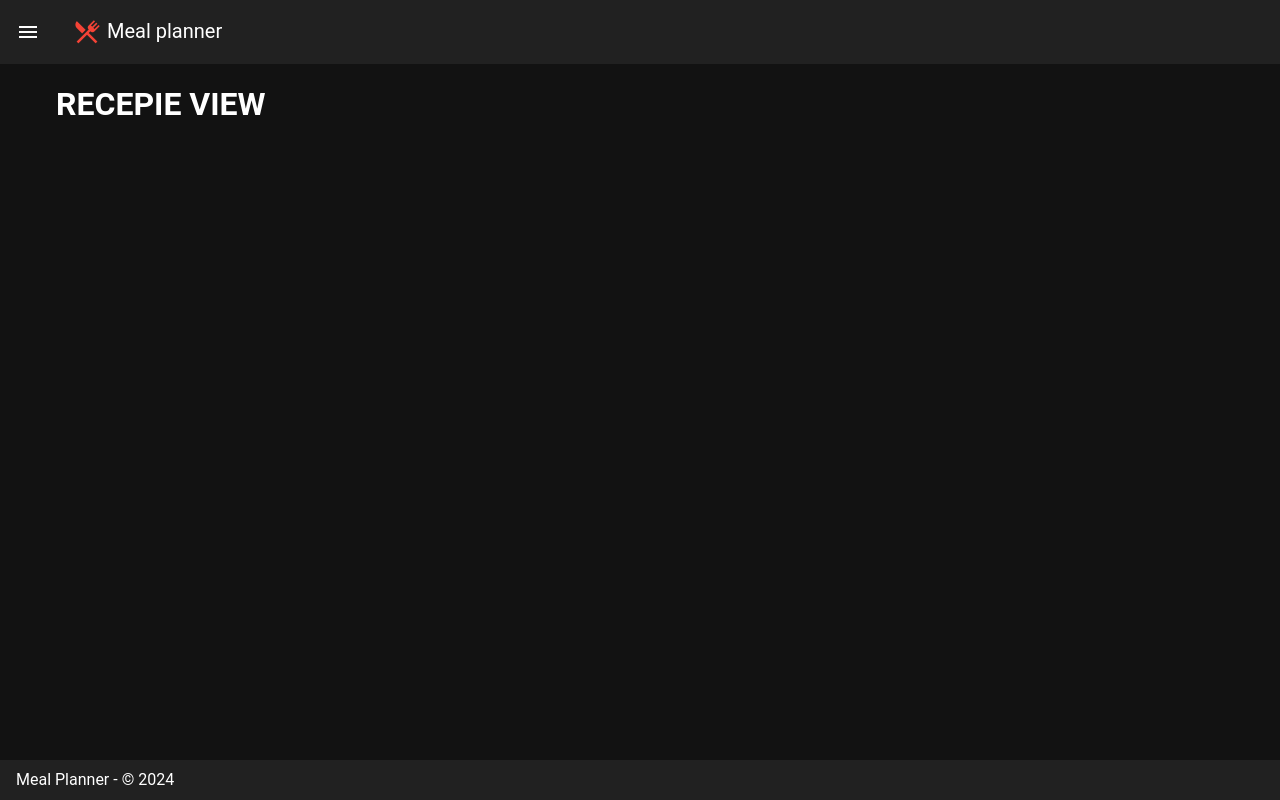
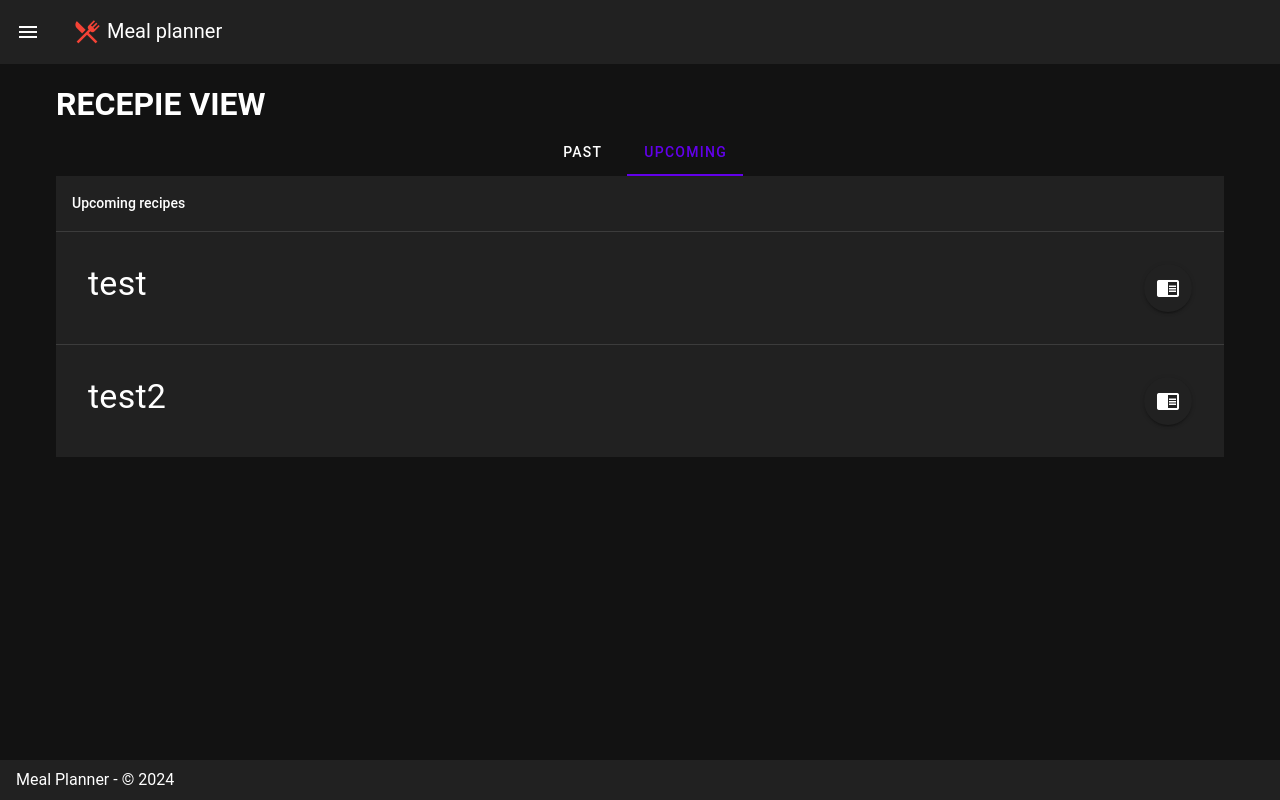
Before and after one commit to nekkox/Recipe-App, a Vue app: page /recipes in a window 1280 px wide. Built offline with nearby package versions, Linux system fonts and the light colour scheme.

Commit message:
Edit RecipiesList component to show past and future recipes

```diff
--- a/src/components/RecipeTable.vue
+++ b/src/components/RecipeTable.vue
@@ -1,14 +1,32 @@
 <script setup>
+const props = defineProps(['recipes', 'title'])
+const emits = defineEmits(["openPreview"]);
 
+const openPreview = (recipe) => {
+    emits("openPreview", recipe);
+};
 </script>
 
 <template>
     <v-table>
         <thead>
             <tr>
-            <th class="text-left"> //TITLE//</th>
+                <th class="text-left">{{ title }}</th>
             </tr>
         </thead>
+        <tbody>
+            <tr v-for="recipe in recipes" :key="recipe.id">
+                <td class="py-4">
+                    <v-sheet class="d-flex justify-space-between">
+                        <v-sheet class="ma-2 pa-2">
+                            <h2 class="text-h4">{{ recipe.title }}</h2>
+                        </v-sheet>
+                        <v-sheet class="ma-2 pa-2">
+                            <v-btn @click="openPreview(recipe)" text-color="light-green" icon="mdi-book-open"></v-btn>
+                        </v-sheet>
+                    </v-sheet>
+                </td>
+            </tr>
+        </tbody>
     </v-table>
-
 </template>
--- a/src/components/RecipesList.vue
+++ b/src/components/RecipesList.vue
@@ -1,8 +1,69 @@
 <script setup>
-import RecipesList from "@/components/RecipesList.vue";
+import { ref, computed, onMounted } from "vue";
+
+import RecipeTable from '@/components/RecipeTable.vue'
+
+// return a date in the future:
+function addDays(days) {
+    const date = new Date();
+    date.setDate(date.getDate() + days);
+    return date;
+};
+
+// generate some mock data for now:
+const recipes = [
+    { id: 1, title: "test", date: addDays(1) },
+    { id: 2, title: "test2", date: addDays(1) },
+    { id: 2, title: "test3", date: addDays(-1) },
+];
+
+function openPreview(recipe) {
+    console.log(`opening recipe ${recipe.title}`);
+}
+
+const pastRecipes = computed(() =>
+    recipes.filter((recipe) => {
+        const date = new Date(recipe.date);
+        return date < new Date();
+    })
+);
+
+const futureRecipes = computed(
+    () =>
+        recipes.filter((recipe) => {
+            const date = new Date(recipe.date);
+            return date >= new Date();
+        })
+);
+
+const tab = ref("upcoming");
+
+onMounted(() => {
+    if (futureRecipes.value.length === 0) {
+        tab.value = "past";
+    }
+});
+console.log(pastRecipes);
 </script>
 
 <template>
- <RecipesList />
 
+    <div v-if="pastRecipes.length === 0 && futureRecipes.length === 0">
+        No recipes yet. Add some to your planner!
+    </div>
+    <div v-if="true">
+        <v-tabs v-model="tab" color="deep-purple-accent-4" align-tabs="center">
+            <v-tab value="past" :disabled="pastRecipes.length === 0">Past</v-tab>
+            <v-tab value="upcoming" :disabled="futureRecipes.length === 0">Upcoming</v-tab>
+        </v-tabs>
+
+        <v-window v-model="tab" direction="vertical">
+            <v-window-item key="past" value="past">
+                <RecipeTable :recipes="pastRecipes" title="Past recipes" removable @openPreview="openPreview" />
+            </v-window-item>
+            <v-window-item key="upcoming" value="upcoming">
+                <RecipeTable :recipes="futureRecipes" title="Upcoming recipes" @openPreview="openPreview" />
+            </v-window-item>
+        </v-window>
+    </div>
 </template>
--- a/src/views/RecipesView.vue
+++ b/src/views/RecipesView.vue
@@ -1,9 +1,8 @@
 <script setup>
-
-
+import RecipesList from '@/components/RecipesList.vue'
 </script>
 
 <template>
-<h1>RECEPIE VIEW</h1>
-
+    <h1>RECEPIE VIEW</h1>
+<RecipesList />
 </template>
```
Lines whose indentation alone changed are shown as unchanged.
